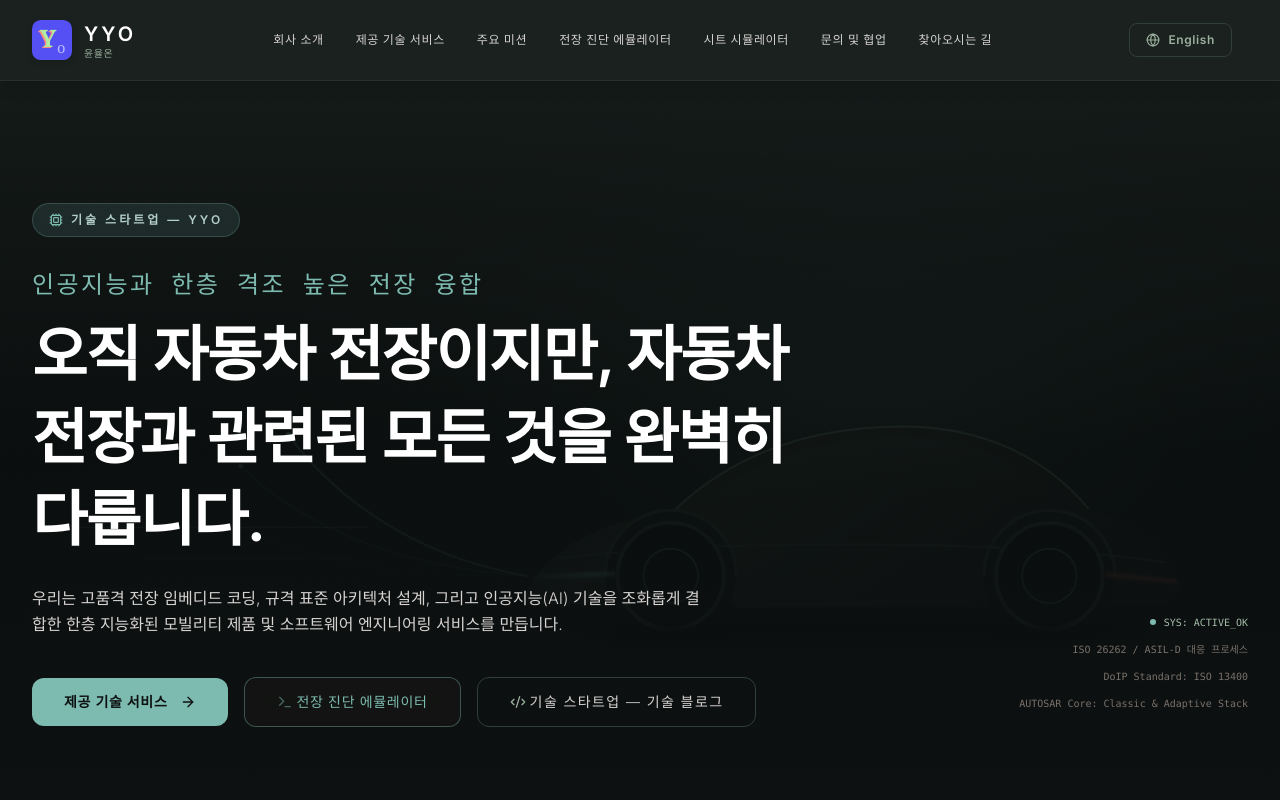
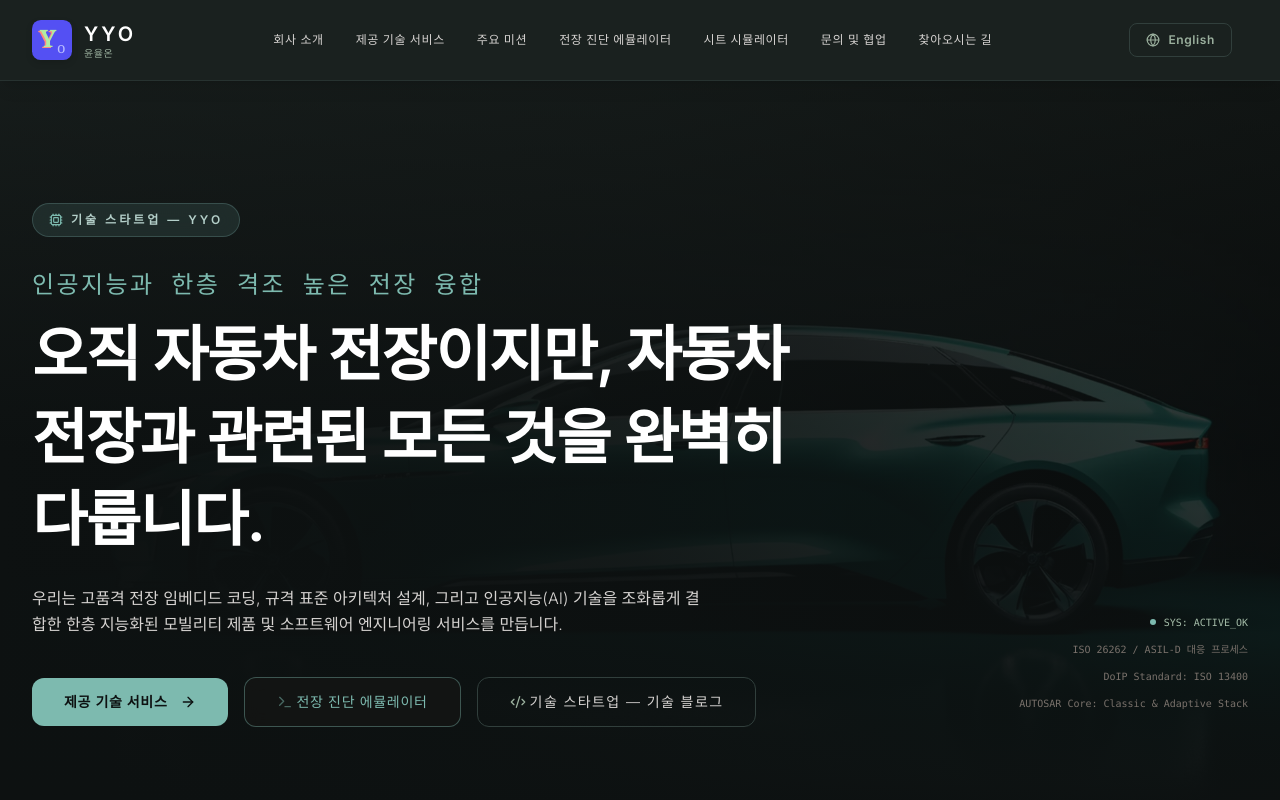
Before and after one commit to sjw1980/yyo-home-v2, a React (Vite) app: page / in a window 1280 px wide. Shown: the top 800 px of the page. Built offline with nearby package versions, Linux system fonts and the light colour scheme.

Commit message:
feat: 히어로 배경을 ComfyUI(SDXL) 자체 생성 무브랜드 EV 이미지로 교체 — webp 84KB, 좌측 그라데이션으로 가독성 확보

```diff
--- a/src/components/Hero.tsx
+++ b/src/components/Hero.tsx
@@ -21,14 +21,16 @@ export default function Hero({
       {/* Background Matrix/Grid Overlay to look extremely technical */}
       <div className="absolute inset-0 opacity-15 pointer-events-none bg-[radial-gradient(#56807d_1.2px,transparent_1.2px)] [background-size:24px_24px] z-0" />
 
-      {/* Brand-safe generated EV backdrop (no third-party photo, no logos/text) */}
+      {/* Brand-safe AI-generated EV backdrop (ComfyUI/SDXL, no third-party photo, no logos/text) */}
       <div className="absolute inset-0 z-0">
         <img
-          src="/hero-bg.svg"
-          alt="Futuristic EV silhouette with telemetry arcs"
-          className="w-full h-full object-cover filter brightness-[0.55] contrast-[1.05]"
+          src="/hero-bg.webp"
+          alt="Futuristic unbadged EV concept in a dark studio"
+          className="w-full h-full object-cover filter brightness-[0.6] contrast-[1.05]"
           referrerPolicy="no-referrer"
         />
+        {/* left-weight gradient so headline text keeps contrast over the car */}
+        <div className="absolute inset-0 bg-gradient-to-r from-[#0d1111] via-[#0d1111]/70 to-transparent" />
         <div className="absolute inset-0 bg-gradient-to-t from-[#0d1111] via-[#0d1111]/70 to-[#1c2321]/60" />
       </div>
 
```
Also changed, not shown: public/hero-bg.svg (deleted), public/hero-bg.webp (added).
